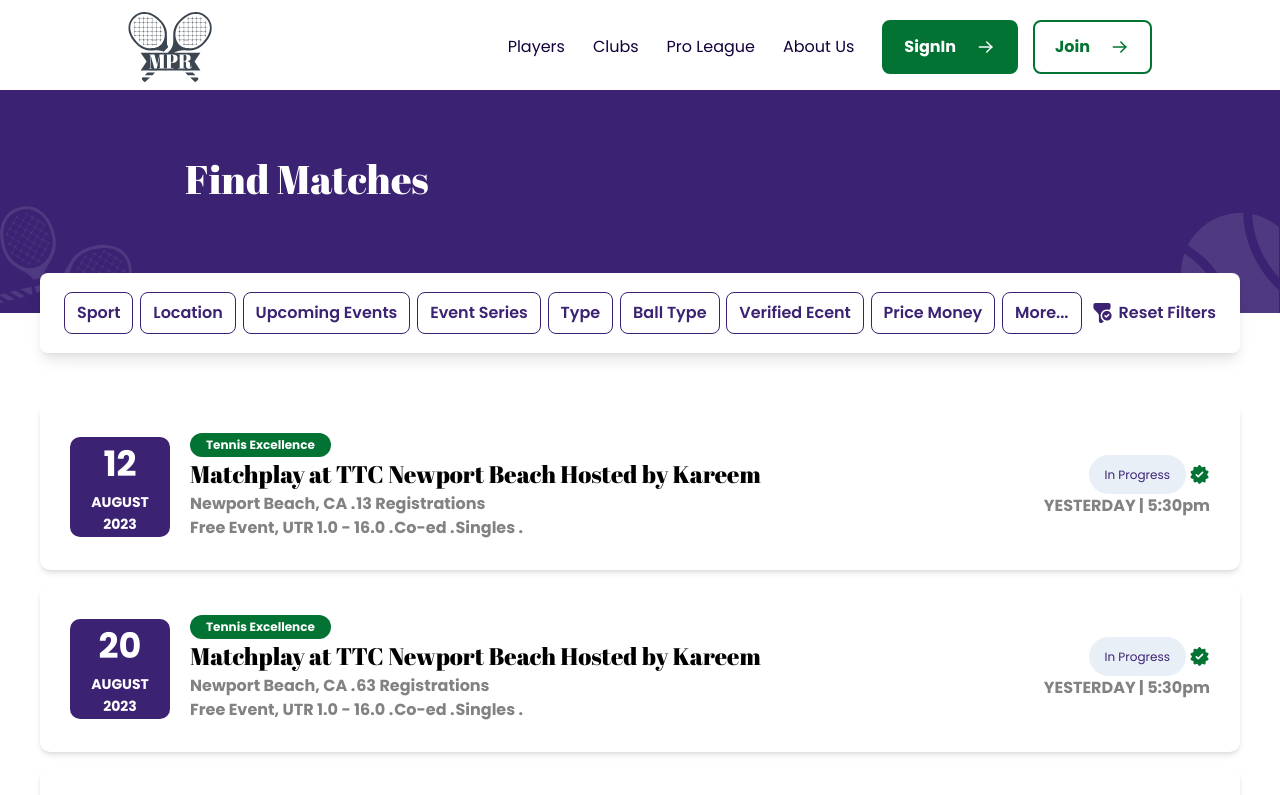
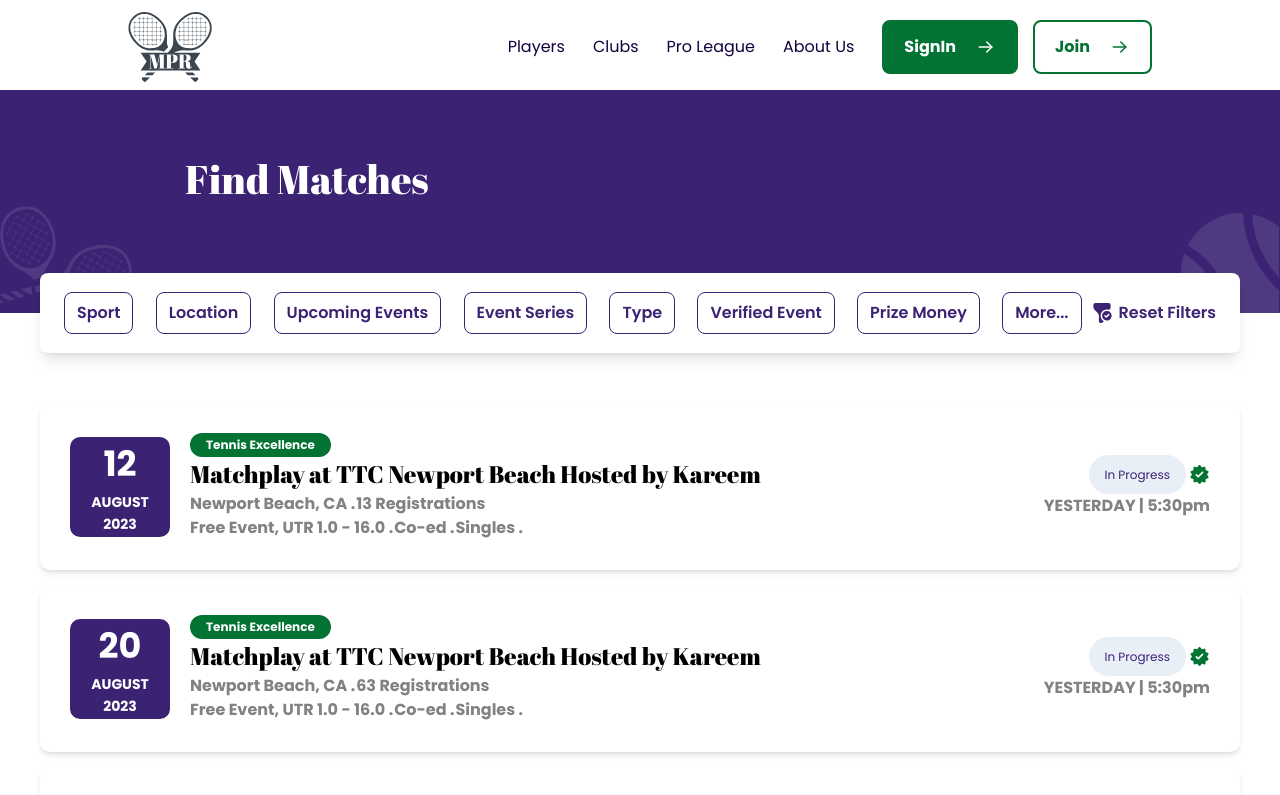
Before and after one commit to MubashirWaheed/tennis-clubs, a Next.js app: page /matches in a window 1280 px wide. Shown: the top 795 px of the page. Built offline with nearby package versions, Linux system fonts and the light colour scheme.

Commit message:
[feature] Matches PopOver added.

```diff
--- /dev/null
+++ b/app/matches/components/FilterConfig.js
@@ -0,0 +1,132 @@
+import { useState } from "react";
+
+const FilterConfig = () => {
+
+    const [isSportOpen, setIsSportOpen] = useState(false);
+    const [isLocationOpen, setIsLocationOpen] = useState(false);
+    const [isUpcomingEventsOpen, setIsUpcomingEventsOpen] = useState(false);
+    const [isEventSeriesOpen, setIsEventSeriesOpen] = useState(false);
+    const [isTypeOpen, setIsTypeOpen] = useState(false);
+    const [isVerifiedEventOpen, setIsVerifiedEventOpen] = useState(false);
+    const [isPriceMoneyOpen, setIsPriceMoneyOpen] = useState(false);
+    const [isMoreOpen, setIsMoreOpen] = useState(false);
+
+    const filters = [
+        {
+            filterTitle: "Sport",
+            openFilter: ()=>{
+                setIsSportOpen(!isSportOpen)
+                setIsLocationOpen(false)
+                setIsUpcomingEventsOpen(false)
+                setIsEventSeriesOpen(false)
+                setIsTypeOpen(false)
+                setIsVerifiedEventOpen(false)
+                setIsPriceMoneyOpen(false)
+                setIsMoreOpen(false)
+            },
+            isFilterOpen: isSportOpen
+        },
+        {
+            filterTitle: "Location",
+            openFilter: ()=>{
+                setIsSportOpen(false)
+                setIsLocationOpen(!isLocationOpen)
+                setIsUpcomingEventsOpen(false)
+                setIsEventSeriesOpen(false)
+                setIsTypeOpen(false)
+                setIsVerifiedEventOpen(false)
+                setIsPriceMoneyOpen(false)
+                setIsMoreOpen(false)
+            },
+            isFilterOpen: isLocationOpen
+        },
+        {
+            filterTitle: "Upcoming Events",
+            openFilter: ()=>{
+                setIsSportOpen(false)
+                setIsLocationOpen(false)
+                setIsUpcomingEventsOpen(!isUpcomingEventsOpen)
+                setIsEventSeriesOpen(false)
+                setIsTypeOpen(false)
+                setIsVerifiedEventOpen(false)
+                setIsPriceMoneyOpen(false)
+                setIsMoreOpen(false)
+            },
+            isFilterOpen: isUpcomingEventsOpen
+        },
+        {
+            filterTitle: "Event Series",
+            openFilter: ()=>{
+                setIsSportOpen(false)
+                setIsLocationOpen(false)
+                setIsUpcomingEventsOpen(false)
+                setIsEventSeriesOpen(!isEventSeriesOpen)
+                setIsTypeOpen(false)
+                setIsVerifiedEventOpen(false)
+                setIsPriceMoneyOpen(false)
+                setIsMoreOpen(false)
+            },
+            isFilterOpen: isEventSeriesOpen
+        },
+        {
+            filterTitle: "Type",
+            openFilter: ()=>{
+                setIsSportOpen(false)
+                setIsLocationOpen(false)
+                setIsUpcomingEventsOpen(false)
+                setIsEventSeriesOpen(false)
+                setIsTypeOpen(!isTypeOpen)
+                setIsVerifiedEventOpen(false)
+                setIsPriceMoneyOpen(false)
+                setIsMoreOpen(false)
+            },
+            isFilterOpen: isTypeOpen
+        },
+        {
+            filterTitle: "Verified Event",
+            openFilter: ()=>{
+                setIsSportOpen(false)
+                setIsLocationOpen(false)
+                setIsUpcomingEventsOpen(false)
+                setIsEventSeriesOpen(false)
+                setIsTypeOpen(false)
+                setIsVerifiedEventOpen(!isVerifiedEventOpen)
+                setIsPriceMoneyOpen(false)
+                setIsMoreOpen(false)
+            },
+            isFilterOpen: isVerifiedEventOpen
+        },
+        {
+            filterTitle: "Prize Money",
+            openFilter: ()=>{
+                setIsSportOpen(false)
+                setIsLocationOpen(false)
+                setIsUpcomingEventsOpen(false)
+                setIsEventSeriesOpen(false)
+                setIsTypeOpen(false)
+                setIsVerifiedEventOpen(false)
+                setIsPriceMoneyOpen(!isPriceMoneyOpen)
+                setIsMoreOpen(false)
+            },
+            isFilterOpen: isPriceMoneyOpen
+        },
+        {
+            filterTitle: "More...",
+            openFilter: ()=>{
+                setIsSportOpen(false)
+                setIsLocationOpen(false)
+                setIsUpcomingEventsOpen(false)
+                setIsEventSeriesOpen(false)
+                setIsTypeOpen(false)
+                setIsVerifiedEventOpen(false)
+                setIsPriceMoneyOpen(false)
+                setIsMoreOpen(!isMoreOpen)
+            },
+            isFilterOpen: isMoreOpen
+        },
+    ]
+
+    return filters;
+}
+
+export default FilterConfig;
--- a/app/matches/components/FilterContainer.jsx
+++ b/app/matches/components/FilterContainer.jsx
@@ -1,19 +1,50 @@
 import Image from "next/image";
 import FilterIcon from '../assets/filter-icon.svg';
+import FilterConfig from "./FilterConfig";
+import pointerIcon from "../assets/pointer.svg";
+import SportsFilter from "./filters/SportsFilter";
+import LocationFilter from "./filters/LocationFilter";
+import UpcomingEventsFilter from "./filters/UpcomingEventsFilter";
+import EventSeriesFilter from "./filters/EventSeriesFilter";
+import TypeFilter from "./filters/TypeFilter";
+import BallTypeFilter from "./filters/BallTypeFilter";
+import VerifiedEventFilter from "./filters/VerifiedEventFilter";
+import PrizeMoneyFilter from "./filters/PrizeMoneyFilter";
+import MoreFilter from "./filters/MoreFilter";
 
-const FilterContainer = ({filters}) => {
+const FilterContainer = () => {
+
+    const filters = FilterConfig();
+
     return (
         <article className="bg-white rounded-lg shadow-lg h-[80px] w-full px-6 py-5 flex items-center gap-2">
             <div className="flex items-center justify-between flex-1">
                 {filters?.map((filter, index) => (
-                    <button
-                    key={index}
-                    // onClick={handleClickOnFilter}
-                    // ref={filterRef}
-                    className="text-base text-[#3B2273] cursor-pointer font-semibold border border-[#3B2273] focus:bg-[#3B2273] focus:text-white bg-white rounded-lg px-3 py-2"
-                    >
-                    {filter}
-                    </button>
+                    <div key={index} className="relative">
+                        <button
+                            onClick={filter.openFilter}
+                            className="text-base text-[#3B2273] cursor-pointer font-semibold border border-[#3B2273] focus:bg-[#3B2273] focus:text-white bg-white rounded-lg px-3 py-2"
+                        >
+                            {filter.filterTitle}
+                        </button>
+                        {
+                            filter.isFilterOpen &&
+                            <>
+                                <div className="absolute top-[90px] -left-[20px] p-[30px] bg-white shadow-xl border-t-[3px] border-[#3B2273] rounded-[10px]">
+                                    {filter.filterTitle === "Sport" && <SportsFilter />}
+                                    {filter.filterTitle === "Location" && <LocationFilter />}
+                                    {filter.filterTitle === "Upcoming Events" && <UpcomingEventsFilter />}
+                                    {filter.filterTitle === "Event Series" && <EventSeriesFilter />}
+                                    {filter.filterTitle === "Type" && <TypeFilter />}
+                                    {filter.filterTitle === "Ball Type" && <BallTypeFilter />}
+                                    {filter.filterTitle === "Verified Event" && <VerifiedEventFilter />}
+                                    {filter.filterTitle === "Prize Money" && <PrizeMoneyFilter />}
+                                    {filter.filterTitle === "More..." && <MoreFilter />}
+                                </div>
+                                <Image src={pointerIcon} alt="Pointer Icon" className="absolute top-[73px] left-7 w-[18px] h-[21px]"/>
+                            </>
+                        }
+                    </div>
                 ))}
             </div>
             <div className="flex gap-[5px] items-center">
--- /dev/null
+++ b/app/matches/components/filters/BallTypeFilter.jsx
@@ -0,0 +1,9 @@
+import React from 'react'
+
+const BallTypeFilter = () => {
+    return (
+        <div>BallTypeFilter</div>
+    )
+}
+
+export default BallTypeFilter
--- /dev/null
+++ b/app/matches/components/filters/EventSeriesFilter.jsx
@@ -0,0 +1,9 @@
+import React from 'react'
+
+const EventSeriesFilter = () => {
+  return (
+    <div>EventSeriesFilter</div>
+  )
+}
+
+export default EventSeriesFilter
--- /dev/null
+++ b/app/matches/components/filters/LocationFilter.jsx
@@ -0,0 +1,9 @@
+import React from 'react'
+
+const LocationFilter = () => {
+  return (
+    <div>LocationFilter</div>
+  )
+}
+
+export default LocationFilter
--- /dev/null
+++ b/app/matches/components/filters/MoreFilter.jsx
@@ -0,0 +1,9 @@
+import React from 'react'
+
+const MoreFilter = () => {
+  return (
+    <div>MoreFilter</div>
+  )
+}
+
+export default MoreFilter
--- /dev/null
+++ b/app/matches/components/filters/PrizeMoneyFilter.jsx
@@ -0,0 +1,9 @@
+import React from 'react'
+
+const PrizeMoneyFilter = () => {
+  return (
+    <div>PrizeMoneyFilter</div>
+  )
+}
+
+export default PrizeMoneyFilter
--- /dev/null
+++ b/app/matches/components/filters/SportsFilter.jsx
@@ -0,0 +1,19 @@
+import ApplyButton from "@/components/ui/buttons/PrimaryButton";
+
+export default function SportsFilter(){
+    return(
+        <div className="w-[400px] flex flex-col items-stretch gap-[20px]">
+            <div className="w-full flex items-center justify-between">
+                <h5 className="h5 text-[#13013C]">Sport</h5>
+                <button className="f14 fw700 lh30 text-[#13013C]">Clear</button>
+            </div>
+
+            <form className="flex flex-col items-stretch gap-[40px]">
+                <div className="flex flex-col items-stretch gap-[10px]">
+
+                </div>
+                <ApplyButton>Apply</ApplyButton>
+            </form>
+        </div>
+    )
+}
--- /dev/null
+++ b/app/matches/components/filters/TypeFilter.jsx
@@ -0,0 +1,9 @@
+import React from 'react'
+
+const TypeFilter = () => {
+  return (
+    <div>TypeFilter</div>
+  )
+}
+
+export default TypeFilter
--- /dev/null
+++ b/app/matches/components/filters/UpcomingEventsFilter.jsx
@@ -0,0 +1,9 @@
+import React from 'react'
+
+const UpcomingEventsFilter = () => {
+  return (
+    <div>UpcomingEventsFilter</div>
+  )
+}
+
+export default UpcomingEventsFilter
--- /dev/null
+++ b/app/matches/components/filters/VerifiedEventFilter.jsx
@@ -0,0 +1,9 @@
+import React from 'react'
+
+const VerifiedEventFilter = () => {
+  return (
+    <div>VerifiedEventFilter</div>
+  )
+}
+
+export default VerifiedEventFilter
--- a/app/matches/page.jsx
+++ b/app/matches/page.jsx
@@ -14,7 +14,7 @@ const ListedMatches = () => {
 
   return (
     <section className="relative -top-[40px] flex flex-col gap-[50px] max-w-[1200px] mx-auto">
-      <FilterContainer filters = {matchesData?.filters}/>
+      <FilterContainer />
       <MatchListing matches={matchesData?.matches} />
     </section>
   );
```
Also changed, not shown: app/matches/assets/pointer.svg (added).
